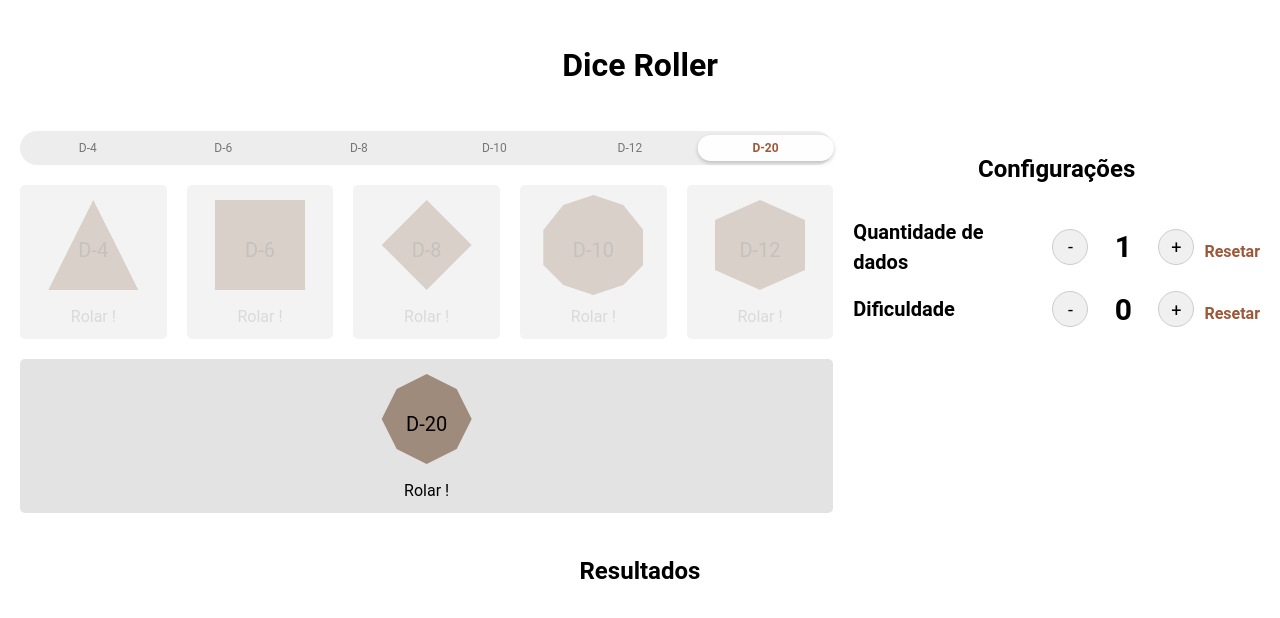
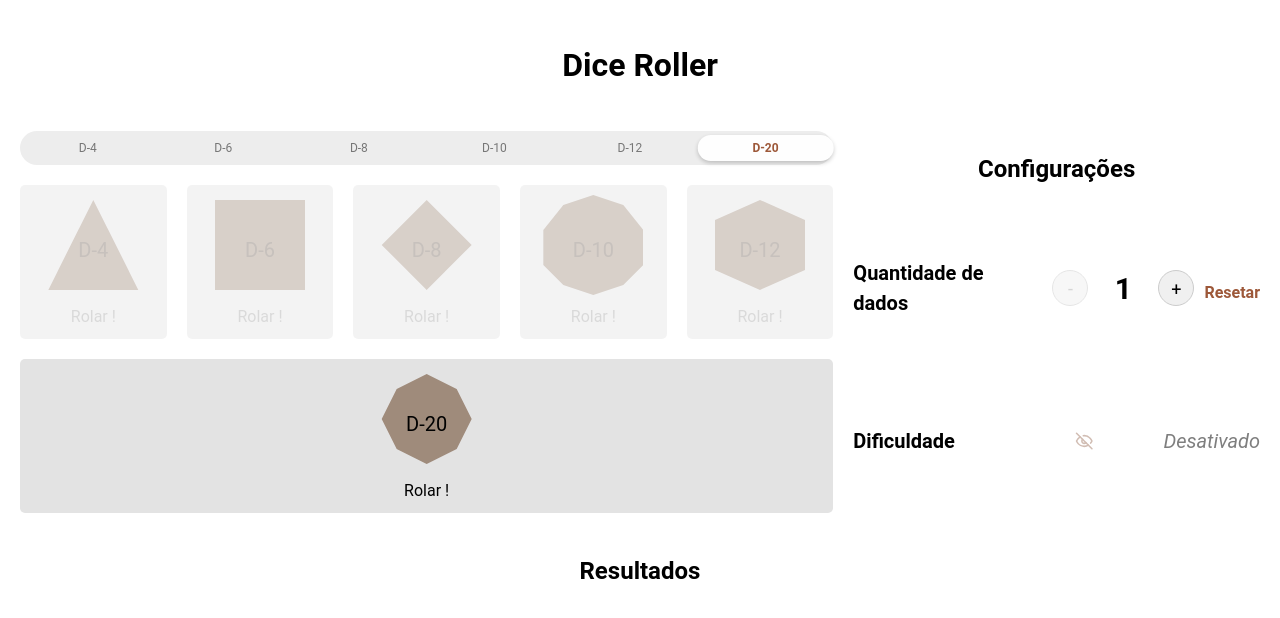
Before and after one commit to isaacviannadev/my-dice-roller, a React (Create React App) app: page / in a window 1280 px wide. Shown: the top 618 px of the page. Built offline with nearby package versions, Linux system fonts and the light colour scheme.

Commit message:
add on off pra feature de difuculdades

```diff
--- a/package.json
+++ b/package.json
@@ -11,6 +11,7 @@
     "@types/react": "^18.2.20",
     "@types/react-dom": "^18.2.7",
     "@types/styled-components": "^5.1.26",
+    "lucide-react": "^0.268.0",
     "react": "^18.2.0",
     "react-dom": "^18.2.0",
     "react-scripts": "5.0.1",
--- a/src/components/NumberSelector/index.tsx
+++ b/src/components/NumberSelector/index.tsx
@@ -5,13 +5,19 @@ import {
   QuantityDisplay,
   ResetButton,
   QuantityWrapper,
+  OffMessage,
+  FunctionName,
 } from './styled'
+import { Eye, EyeOff } from 'lucide-react'
 
 interface NumberSelectorProps {
   onChange: (quantity: number) => void
   initialQuantity?: number
+  maxQuantity?: number
   label?: string
   inline?: boolean
+  active?: boolean
+  initialActive?: boolean
 }
 
 const NumberSelector = ({
@@ -19,12 +25,15 @@ const NumberSelector = ({
   initialQuantity = 1,
   label = 'Quantidade de dados',
   inline = false,
+  initialActive = true,
+  maxQuantity = 99,
 }: NumberSelectorProps) => {
   const [quantity, setQuantity] = useState(initialQuantity)
   const [animate, setAnimate] = useState(false)
+  const [isActive, setIsActive] = useState(initialActive)
 
   const increment = () => {
-    const newQuantity = quantity + 1
+    const newQuantity = Math.min(maxQuantity, quantity + 1)
     setQuantity(newQuantity)
     onChange(newQuantity)
     setAnimate(!animate)
@@ -43,6 +52,13 @@ const NumberSelector = ({
     setAnimate(!animate)
   }
 
+  const toggleActive = () => {
+    if (!initialActive) {
+      setQuantity(initialQuantity)
+      setIsActive(!isActive)
+    }
+  }
+
   useEffect(() => {
     if (animate) {
       const timer = setTimeout(() => setAnimate(false), 500)
@@ -50,15 +66,42 @@ const NumberSelector = ({
     }
   }, [animate])
 
+  useEffect(() => {
+    setQuantity(initialQuantity)
+    // eslint-disable-next-line react-hooks/exhaustive-deps
+  }, [maxQuantity])
+
   return (
     <QuantityContainer inline={inline}>
-      <p>{label}</p>
-      <QuantityWrapper>
-        <QuantityButton onClick={decrement}>-</QuantityButton>
-        <QuantityDisplay animate={animate}>{quantity}</QuantityDisplay>
-        <QuantityButton onClick={increment}>+</QuantityButton>
-      </QuantityWrapper>
-      <ResetButton onClick={reset}>Resetar</ResetButton>
+      <FunctionName onClick={toggleActive}>
+        <p>{label}</p>
+        {!initialActive &&
+          (isActive ? (
+            <Eye size={20} color="#9d5839" />
+          ) : (
+            <EyeOff size={20} color="#d1bdb3" />
+          ))}
+      </FunctionName>
+      {isActive ? (
+        <QuantityWrapper>
+          <QuantityButton
+            onClick={decrement}
+            disabled={quantity <= initialQuantity}
+          >
+            -
+          </QuantityButton>
+          <QuantityDisplay animate={animate}>{quantity}</QuantityDisplay>
+          <QuantityButton
+            onClick={increment}
+            disabled={quantity >= maxQuantity}
+          >
+            +
+          </QuantityButton>
+          <ResetButton onClick={reset}>Resetar</ResetButton>
+        </QuantityWrapper>
+      ) : (
+        <OffMessage>Desativado</OffMessage>
+      )}
     </QuantityContainer>
   )
 }
--- a/src/components/NumberSelector/styled.ts
+++ b/src/components/NumberSelector/styled.ts
@@ -10,7 +10,18 @@ export const QuantityContainer = styled.div<NumberSelectorProps>`
   width: 100%;
   max-width: 140rem;
   align-items: center;
+  justify-content: space-between;
+  height: 100%;
   gap: 1rem;
+`
+
+export const FunctionName = styled.div`
+  display: flex;
+  flex-direction: row;
+  align-items: center;
+  justify-content: space-between;
+  width: 100%;
+  max-width: 24rem;
 
   p {
     margin: 0;
@@ -35,6 +46,11 @@ export const QuantityButton = styled.button`
 
   &:hover {
     background: #e0e0e0;
+  }
+
+  &:disabled {
+    opacity: 0.5;
+    cursor: not-allowed;
   }
 `
 
@@ -83,3 +99,10 @@ export const QuantityDisplay = styled.span<{ animate: boolean }>`
     linear;
   animation-iteration-count: ${(props) => (props.animate ? 1 : 0)};
 `
+export const OffMessage = styled.span`
+  text-align: right;
+  opacity: 0.5;
+  font-size: 2rem;
+  font-style: italic;
+  white-space: nowrap;
+`
--- a/src/pages/Home/index.tsx
+++ b/src/pages/Home/index.tsx
@@ -34,7 +34,7 @@ function Home() {
     rollMultipleDice('selected', diceActive, quantity)
   }
 
-  const isSucess = (result: number) => {
+  const isSuccess = (result: number) => {
     if (difficult === 0) return diceActive === result
 
     return result >= difficult
@@ -48,6 +48,7 @@ function Home() {
   }))
 
   useEffect(() => {
+    setDifficult(0)
     clearResults('selected')
     // eslint-disable-next-line react-hooks/exhaustive-deps
   }, [diceActive])
@@ -86,8 +87,10 @@ function Home() {
           />
           <NumberSelector
             inline
+            initialActive={false}
             label="Dificuldade"
             initialQuantity={0}
+            maxQuantity={diceActive}
             onChange={(newDifficult) => setDifficult(newDifficult)}
           />
         </SettingsWrapper>
@@ -103,7 +106,7 @@ function Home() {
               result={result + ''}
               sides={diceActive}
               isCriticalFail={result === 1}
-              isSuccess={isSucess(result)}
+              isSuccess={isSuccess(result)}
             />
           ))}
         </DiceResults>
```
Also changed, not shown: 1 other file (tests, documents, lock files or other folders).
